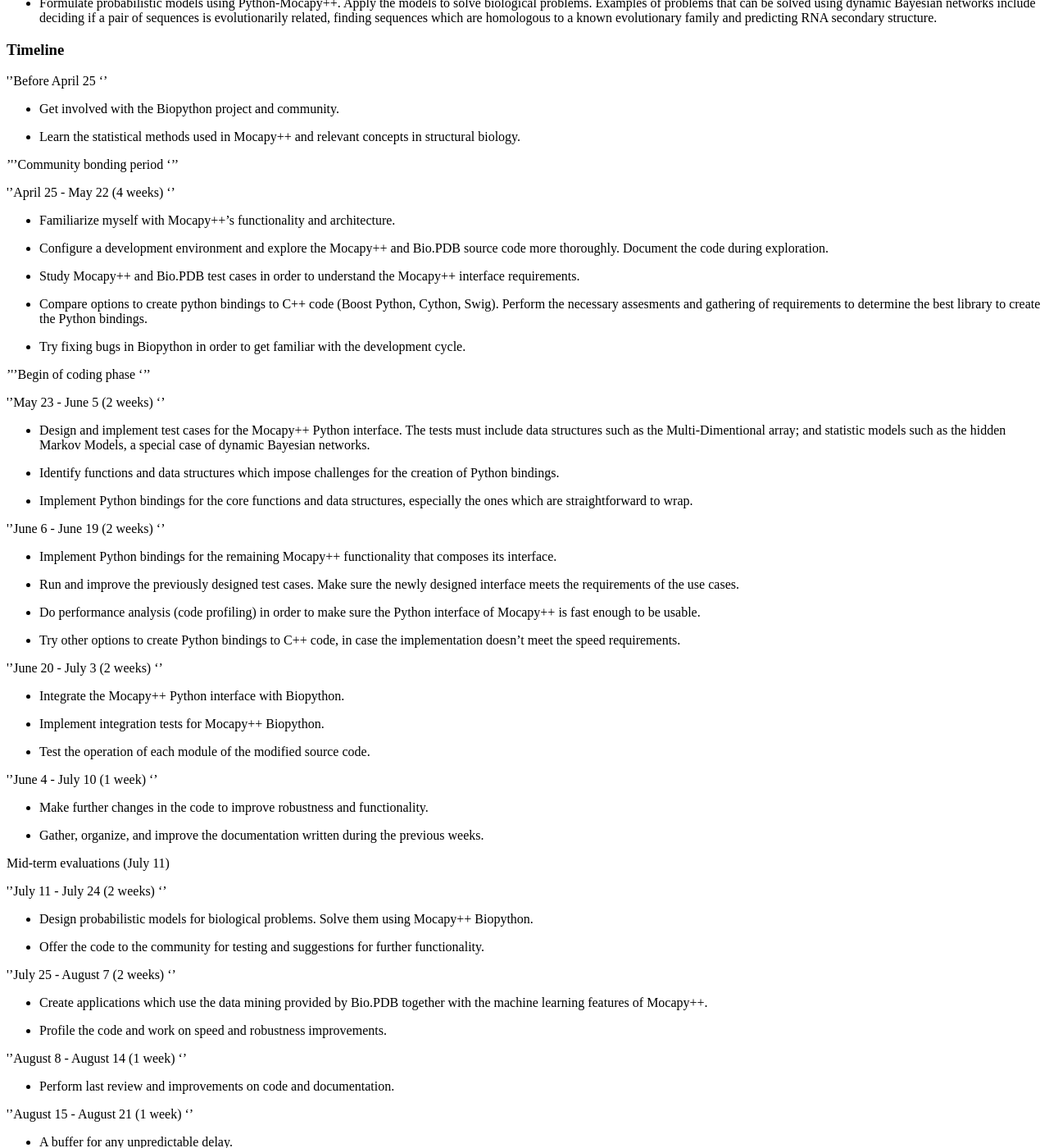
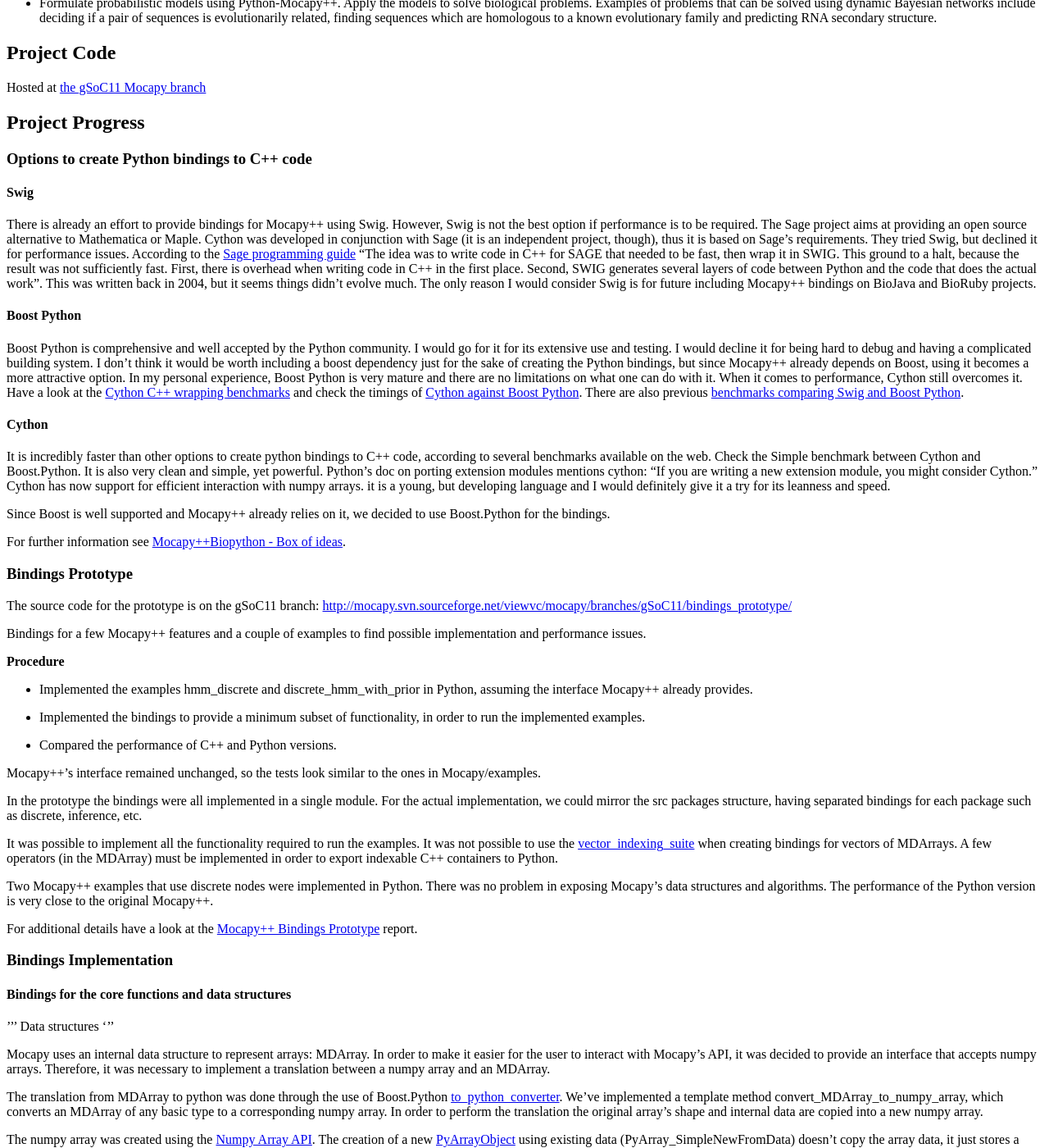
Before and after one commit to biopython/biopython.github.io, a Jekyll site: the page built from wiki/GSOC2011_Mocapy.md, in a window 1280 px wide and 1400 px high, scrolled down 1330 px. Shown: the whole window at 82% size. Built offline with Jekyll 4.4.1, drawn with Linux system fonts in a browser that asks for light colours; some of the changed text lies outside the part shown.

Commit message:
Change to wiki page

```diff
--- a/wiki/GSOC2011_Mocapy.md
+++ b/wiki/GSOC2011_Mocapy.md
@@ -133,138 +133,6 @@ Project Schedule
     of sequences is evolutionarily related, finding sequences which are
     homologous to a known evolutionary family and predicting RNA
     secondary structure.
-
-### Timeline
-
-''Before April 25 ''
-
--   Get involved with the Biopython project and community.
-
-<!-- -->
-
--   Learn the statistical methods used in Mocapy++ and relevant concepts
-    in structural biology.
-
-'''Community bonding period '''
-
-''April 25 - May 22 (4 weeks) ''
-
--   Familiarize myself with Mocapy++'s functionality and architecture.
-
-<!-- -->
-
--   Configure a development environment and explore the Mocapy++ and
-    Bio.PDB source code more thoroughly. Document the code
-    during exploration.
-
-<!-- -->
-
--   Study Mocapy++ and Bio.PDB test cases in order to understand the
-    Mocapy++ interface requirements.
-
-<!-- -->
-
--   Compare options to create python bindings to C++ code (Boost Python,
-    Cython, Swig). Perform the necessary assesments and gathering of
-    requirements to determine the best library to create the
-    Python bindings.
-
-<!-- -->
-
--   Try fixing bugs in Biopython in order to get familiar with the
-    development cycle.
-
-'''Begin of coding phase '''
-
-''May 23 - June 5 (2 weeks) ''
-
--   Design and implement test cases for the Mocapy++ Python interface.
-    The tests must include data structures such as the Multi-Dimentional
-    array; and statistic models such as the hidden Markov Models, a
-    special case of dynamic Bayesian networks.
-
-<!-- -->
-
--   Identify functions and data structures which impose challenges for
-    the creation of Python bindings.
-
-<!-- -->
-
--   Implement Python bindings for the core functions and data
-    structures, especially the ones which are straightforward to wrap.
-
-''June 6 - June 19 (2 weeks) ''
-
--   Implement Python bindings for the remaining Mocapy++ functionality
-    that composes its interface.
-
-<!-- -->
-
--   Run and improve the previously designed test cases. Make sure the
-    newly designed interface meets the requirements of the use cases.
-
-<!-- -->
-
--   Do performance analysis (code profiling) in order to make sure the
-    Python interface of Mocapy++ is fast enough to be usable.
-
-<!-- -->
-
--   Try other options to create Python bindings to C++ code, in case the
-    implementation doesn't meet the speed requirements.
-
-''June 20 - July 3 (2 weeks) ''
-
--   Integrate the Mocapy++ Python interface with Biopython.
-
-<!-- -->
-
--   Implement integration tests for Mocapy++ Biopython.
-
-<!-- -->
-
--   Test the operation of each module of the modified source code.
-
-''June 4 - July 10 (1 week) ''
-
--   Make further changes in the code to improve robustness
-    and functionality.
-
-<!-- -->
-
--   Gather, organize, and improve the documentation written during the
-    previous weeks.
-
-Mid-term evaluations (July 11)
-
-''July 11 - July 24 (2 weeks) ''
-
--   Design probabilistic models for biological problems. Solve them
-    using Mocapy++ Biopython.
-
-<!-- -->
-
--   Offer the code to the community for testing and suggestions for
-    further functionality.
-
-''July 25 - August 7 (2 weeks) ''
-
--   Create applications which use the data mining provided by Bio.PDB
-    together with the machine learning features of Mocapy++.
-
-<!-- -->
-
--   Profile the code and work on speed and robustness improvements.
-
-''August 8 - August 14 (1 week) ''
-
--   Perform last review and improvements on code and documentation.
-
-''August 15 - August 21 (1 week) ''
-
--   A buffer for any unpredictable delay.
-
-'''Firm pencils down (August 22) '''
 
 Project Code
 ------------
```
Also changed, not shown: 1 other file.
